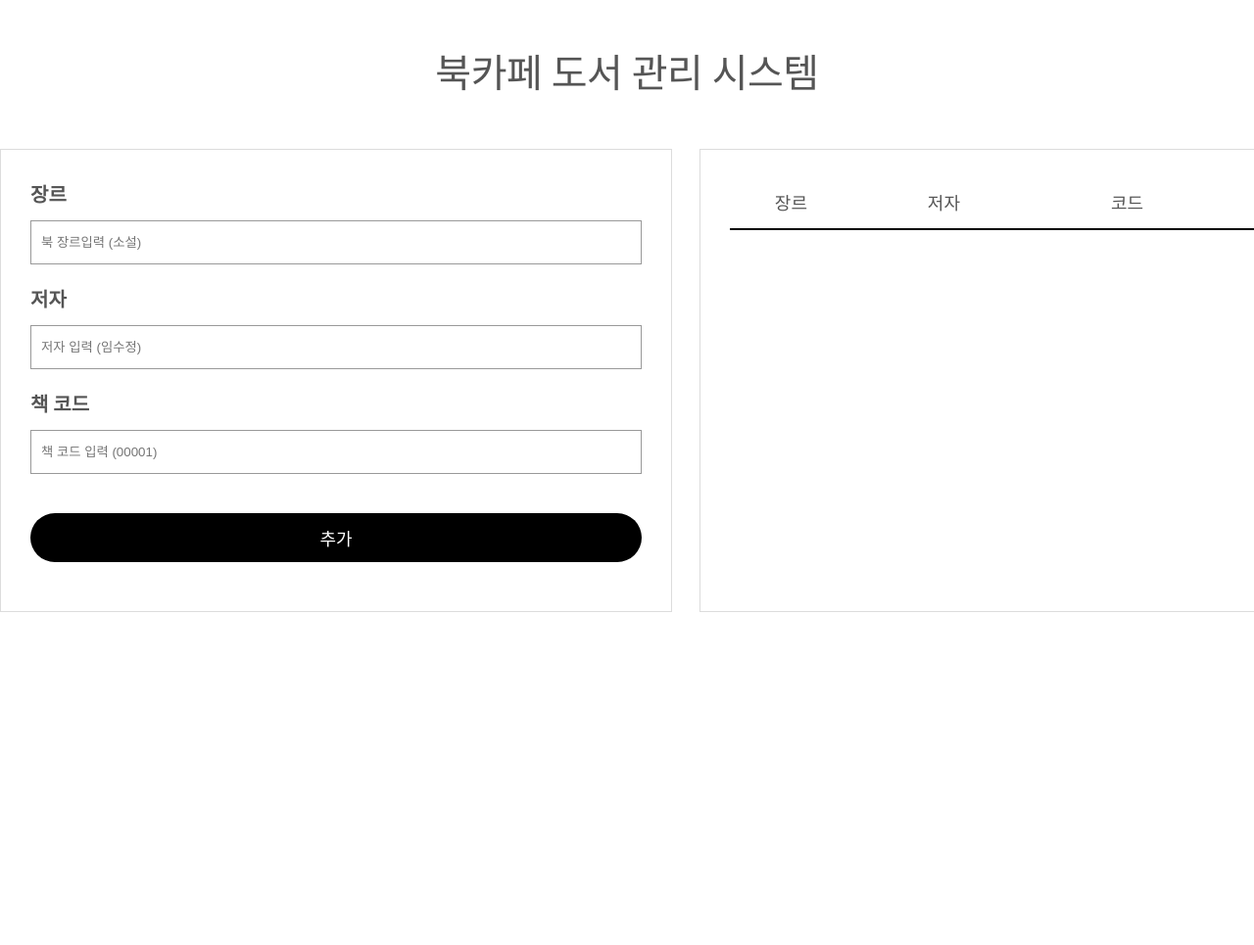
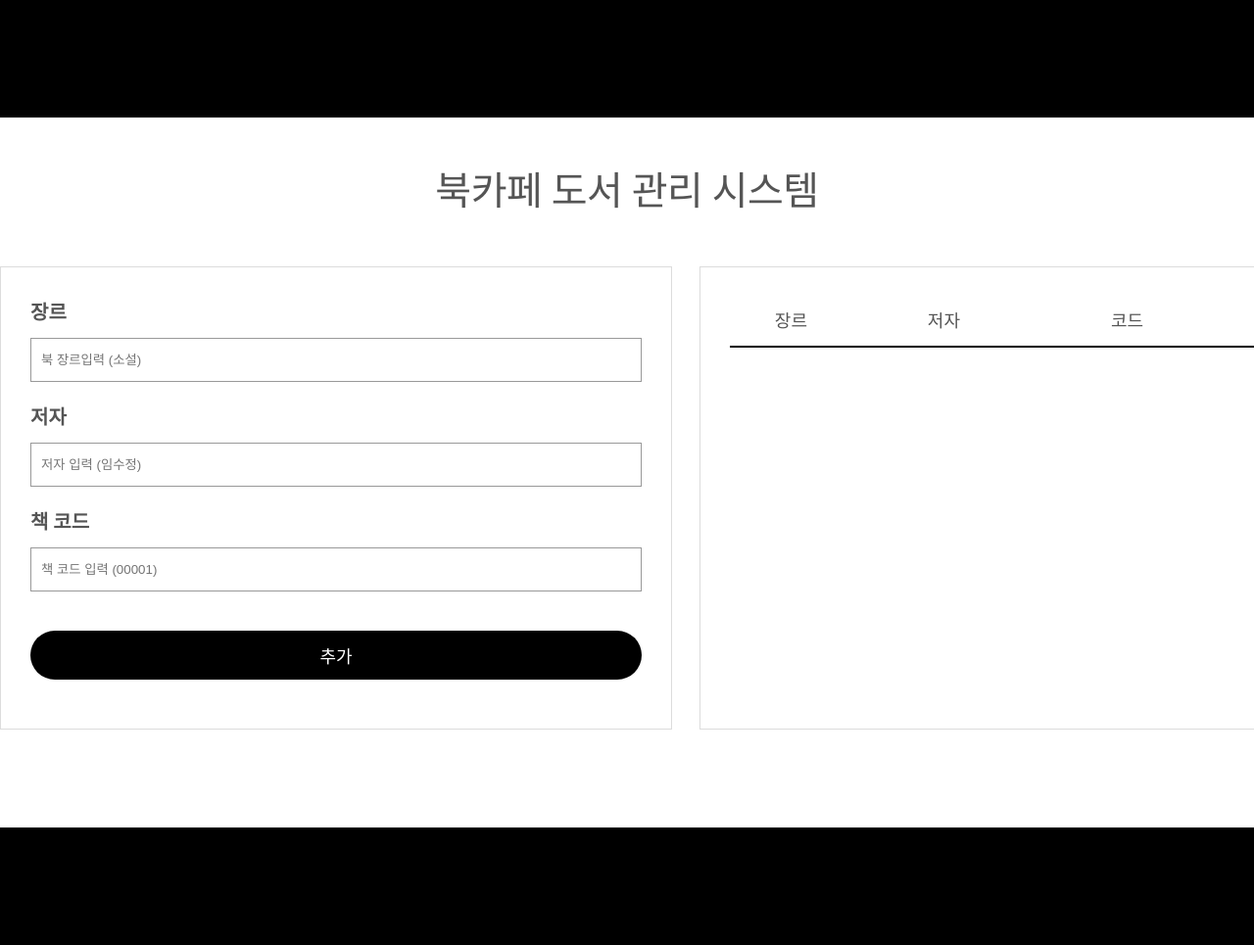
Before and after one commit to lcl3392/book_management, a plain HTML site: page index.html in a window 1280 px wide. Shown: the top 965 px of the page at 98% size. Before the commit the page ends 800 px from the top, so only its background shows below. Drawn offline with Linux system fonts and the light colour scheme; some icons are missing.

Commit message:
도서관리

```diff
--- a/css/main.css
+++ b/css/main.css
@@ -1,3 +1,4 @@
+.header {height: 100px; background-color: black; color: white; padding: 10px; }
 .main-book {  width: 100%; }
 .main-book h2 { text-align: center; font-size: 40px; padding: 50px 0; font-weight: 500;  }
 .main-book .inner { display: flex;  width: 1400px; margin: auto; justify-content: space-between; }
@@ -36,3 +37,5 @@
 .main-book .show.off{
     background: rgba(35, 224, 177, 0.3);
 }
+
+.footer {height: 100px; background-color: black; color: white; padding: 10px;  margin-top: 100px;}
--- a/index.html
+++ b/index.html
@@ -8,6 +8,7 @@
     <link rel="stylesheet" href="https://cdn.jsdelivr.net/npm/xeicon@2.3.3/xeicon.min.css">
 </head>
 <body>
+    <header class="header"></header>
     <section id="content" class="main-book">
         <h2> 북카페 도서 관리 시스템 </h2>
         <div class="inner">
@@ -29,7 +30,6 @@
                     <p><button class="btn">추가</button></p>
                   </form>
             </div>
-
 
             <div class="book-list">
                 <table class="book-table">
@@ -67,6 +67,8 @@
         </div> -->
 
     </section>
+    <footer class="footer"></footer>
+
 
     <script src="js/main.js"> </script>
 </body>
--- a/js/main.js
+++ b/js/main.js
@@ -19,8 +19,6 @@
             this.bookcode = bookcode
         }
     }
-
-
 
     class BookUI {
         getData(){
```
Also changed, not shown: css/reset.css (line endings or trailing spaces).
